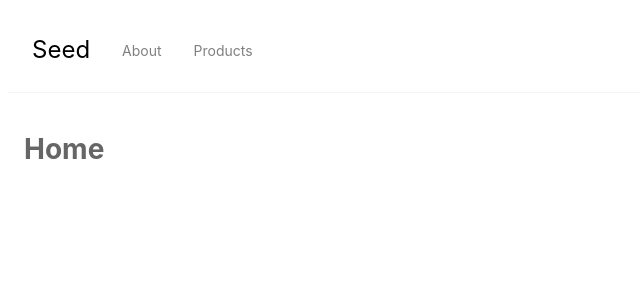
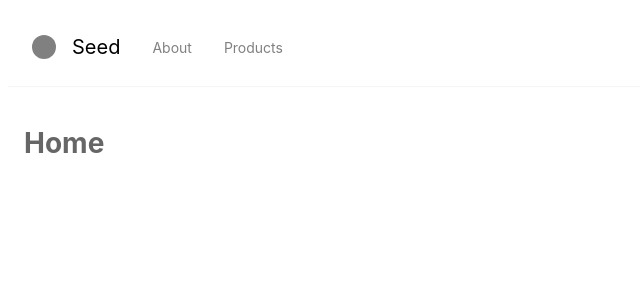
Before and after one commit to mousetree/react-seed, a React (Create React App) app: page / in a window 1280 px wide. Shown: the top 300 px of the page, without its empty margins (0-640 px from the left). Built offline with nearby package versions, Linux system fonts and the light colour scheme.

Commit message:
add circle logo

```diff
--- a/src/components/Navigation/NavBar.js
+++ b/src/components/Navigation/NavBar.js
@@ -9,9 +9,10 @@ const styles = {
 		alignItems: 'center'
 	},
 	title: {
-		fontSize: 24,
+		fontSize: 20,
 		color: 'black',
-		textDecoration: 'none'
+		textDecoration: 'none',
+		marginLeft: 16
 	},
 	menu: {},
 	menuItem: {
@@ -26,6 +27,9 @@ const styles = {
 
 const NavBar = (props) => (
 	<div style={styles.container}>
+		<svg height="24" width="24">
+			<circle cx="12" cy="12" r="12" fill="grey" />
+		</svg>
 		<Link style={styles.title} to="/">
 			Seed
 		</Link>
```
